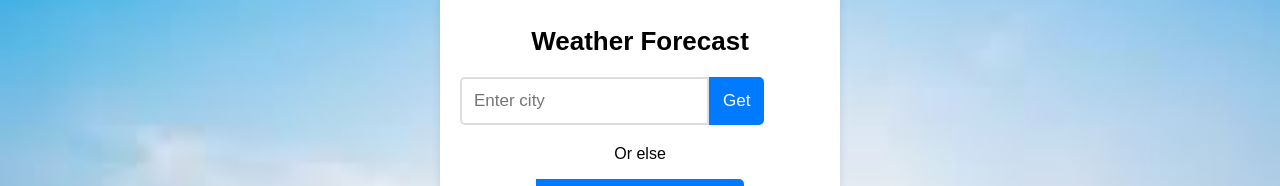
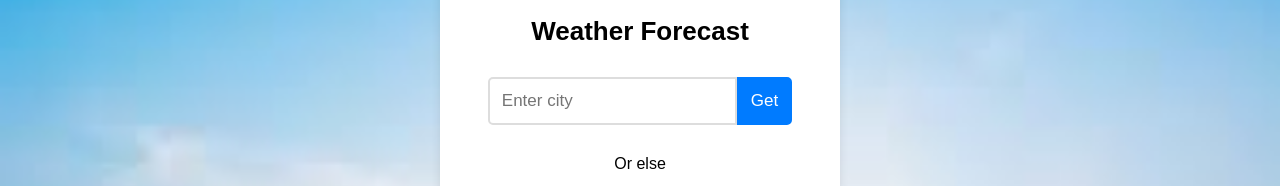
Before and after one commit to yasaswini-gottipati/PresentWeather, a React (Create React App) app in the folder weather-app/: page /weather in a window 1280 px wide. Shown: the part 256-442 px from the top of the page. Built offline with nearby package versions, Linux system fonts and the light colour scheme; no server answers; sample sign-in values are in the browser's storage.

Commit message:
Update Weather.css

```diff
--- a/weather-app/src/styles/Weather.css
+++ b/weather-app/src/styles/Weather.css
@@ -8,10 +8,14 @@ body {
     justify-content: center;
     align-items: center;
     height: 100vh;
+    width:100%;
 }
+
+
 
 .weather-app {
     background: #fff;
+    margin: auto;
     padding: 20px;
     border-radius: 10px;
     box-shadow: 0 4px 10px rgba(0, 0, 0, 0.1);
@@ -24,21 +28,29 @@ body {
     margin-bottom: 20px;
 }
 
-form {
+.weather-app form{
     display: flex;
-    justify-content: space-between;
+    padding: 10px 40px;
+    /* justify-content: space-between;  */
+    flex-direction: column;
+    align-items: center;
     margin-bottom: 20px;
 }
 
-input {
+.weather-app .form-div{
+    display: flex;
+  align-items: center;
+}
+
+.weather-app input {
     flex: 1;
-    padding: 10px;
+    padding: 20px;
     border: 2px solid #ddd;
     border-radius: 5px 0 0 5px;
     font-size: 16px;
 }
 
-button {
+.weather-app button {
     padding: 10px 20px;
     border: 2px solid #007bff;
     background-color: #007bff;
@@ -48,11 +60,12 @@ button {
     font-size: 16px;
 }
 
-button:hover {
+
+.weather-app button:hover {
     background-color: #0056b3;
 }
 
-.loader {
+.weather-app .loader {
     border: 4px solid #f3f3f3;
     border-radius: 50%;
     border-top: 4px solid #007bff;
@@ -96,7 +109,7 @@ button:hover {
         font-size: 20px;
     }
 
-    input, button {
+    .weather-app input,.weather-app  button {
         font-size: 14px;
         padding: 8px;
     }
@@ -119,7 +132,7 @@ button:hover {
         font-size: 22px;
     }
 
-    input, button {
+    .weather-app input, .weather-app button {
         font-size: 15px;
         padding: 9px;
     }
@@ -139,7 +152,7 @@ button:hover {
         font-size: 26px;
     }
 
-    input, button {
+    .weather-app input, .weather-app button {
         font-size: 17px;
         padding: 12px;
     }
```
